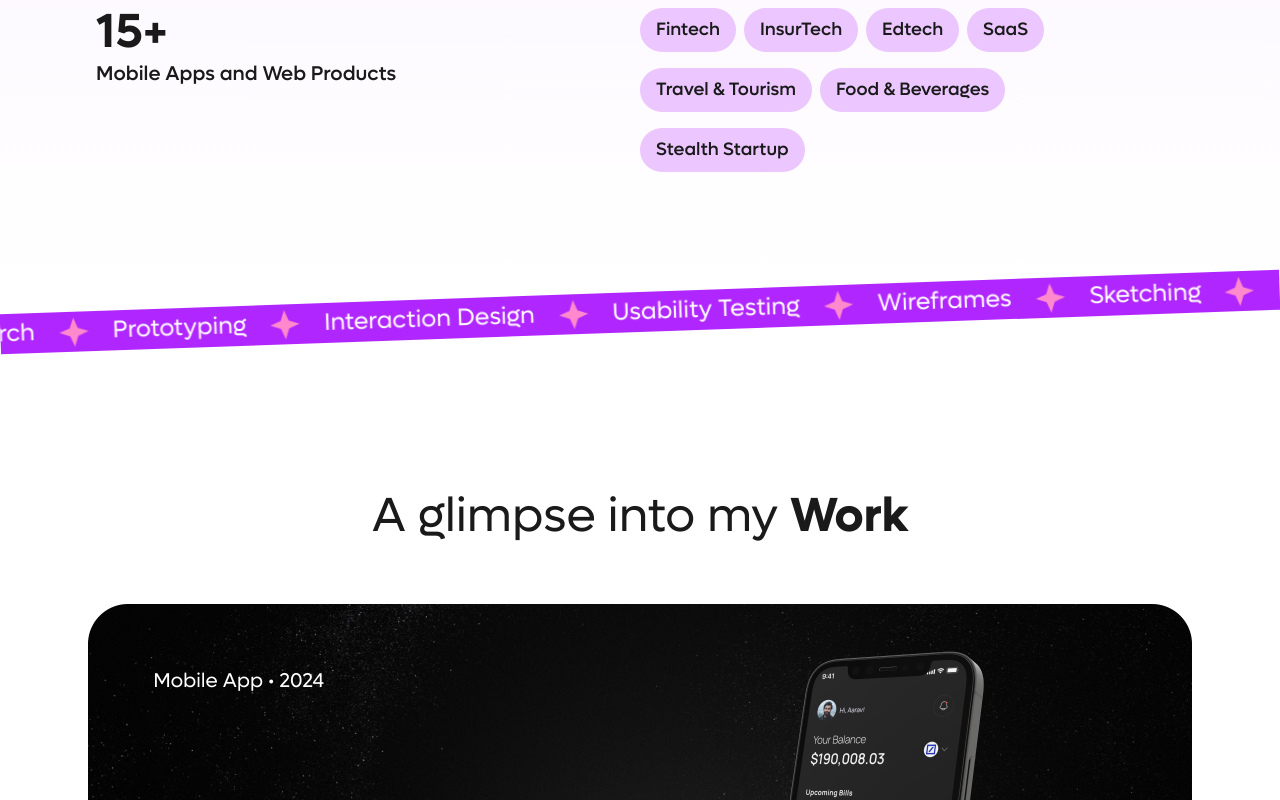
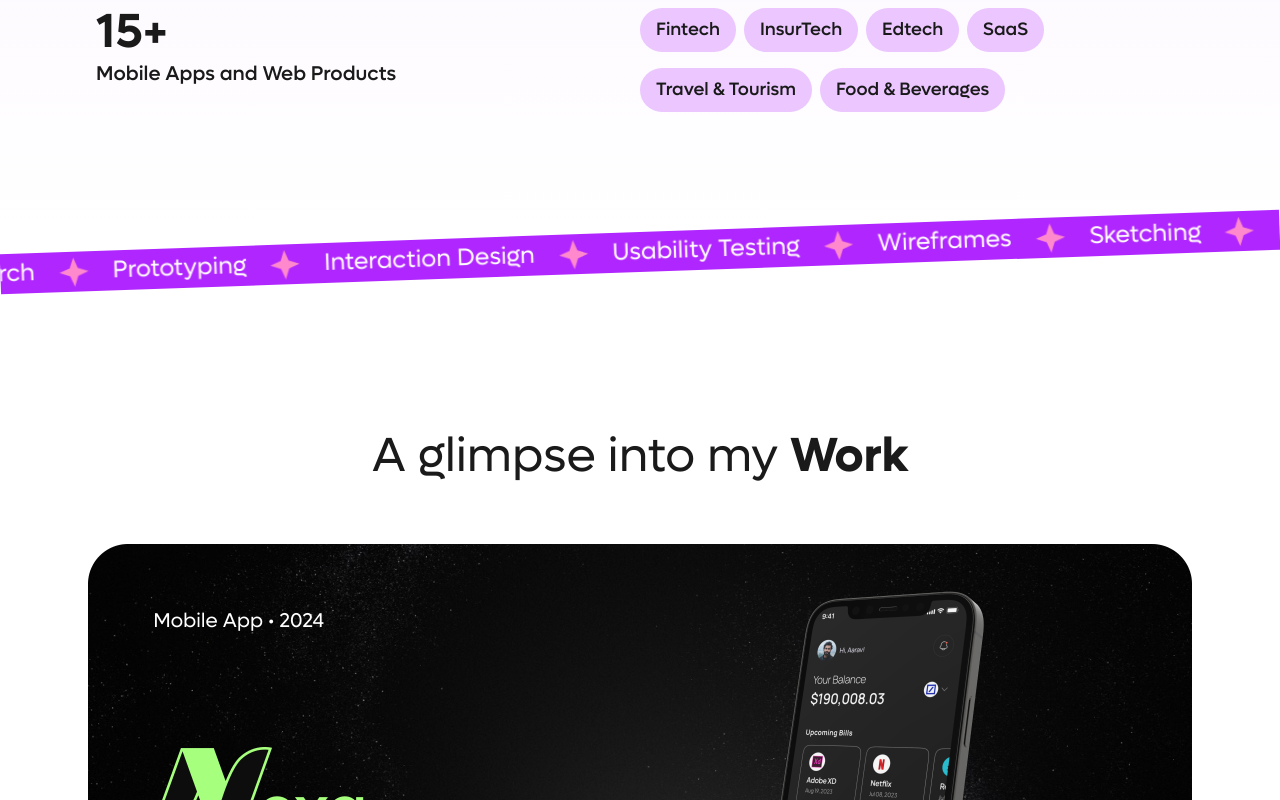
Before and after one commit to aashaydedhia01/aashaydedhia, a Next.js app: page / in a window 1280 px wide. Shown: the part 1120-1920 px from the top of the page. Built offline with nearby package versions, Linux system fonts and the light colour scheme.

Commit message:
Changed 4 yrs experience, removed stealth startup, updated case study link, changes apps to app

```diff
--- a/app/page.tsx
+++ b/app/page.tsx
@@ -1,3 +1,4 @@
+import Navbar from '@/components/Navbar'
 import Home from '@/components/Home'
 import About from '@/components/About'
 import Work from '@/components/Work'
@@ -6,7 +7,8 @@ import Connect from '@/components/Connect'
 
 export default function HomePage() {
   return (
-    <main>
+    <main className="relative">
+      <Navbar />
       <Home />
       <About />
       <Work />
--- a/components/About.tsx
+++ b/components/About.tsx
@@ -9,7 +9,6 @@ const domains = [
   'SaaS',
   'Travel & Tourism',
   'Food & Beverages',
-  'Stealth Startup',
 ]
 
 const skills = [
--- /dev/null
+++ b/components/Navbar.tsx
@@ -0,0 +1,5 @@
+const Navbar = () => {
+  return <div className=""></div>
+}
+
+export default Navbar
--- a/components/Wardrobe.tsx
+++ b/components/Wardrobe.tsx
@@ -42,7 +42,6 @@ const apps = [
     icon: '/images/wardrobe/miro.svg',
     backgroundColor: 'rgba(255, 208, 47, 0.1)',
     borderColor: 'rgba(255, 208, 47, 0.2)',
-
   },
   {
     name: 'Asana',
@@ -80,7 +79,7 @@ const Wardrobe = () => {
   return (
     <section className="max-w-page m-auto py-24 pb-0">
       <h2 className="mb-16 text-center text-5xl">
-        My Apps <strong className="font-bold">Wardrobe</strong>
+        My App <strong className="font-bold">Wardrobe</strong>
       </h2>
       <div className="flex flex-wrap items-center justify-center">
         {apps.map(app => (
--- a/components/Work.tsx
+++ b/components/Work.tsx
@@ -3,7 +3,7 @@ import Image from 'next/image'
 const works = [
   {
     src: '/images/work/nexa.png',
-    link: 'https://www.behance.net/gallery/111941639/Heigo-Your-Communication-Hub',
+    link: 'https://www.behance.net/gallery/200685455/AI-Driven-Cross-Border-Payments-App',
   },
   {
     src: '/images/work/heigo.png',
--- a/tailwind.config.ts
+++ b/tailwind.config.ts
@@ -13,6 +13,8 @@ const config: Config = {
         light: '#EBC6FF',
         DEFAULT: '#B026FF',
       },
+      navbar: '#171717',
+
       gray: {
         thin: '#989DA9',
         light: '#344054',
```
Also changed, not shown: 1 other file (tests, documents, lock files or other folders).
